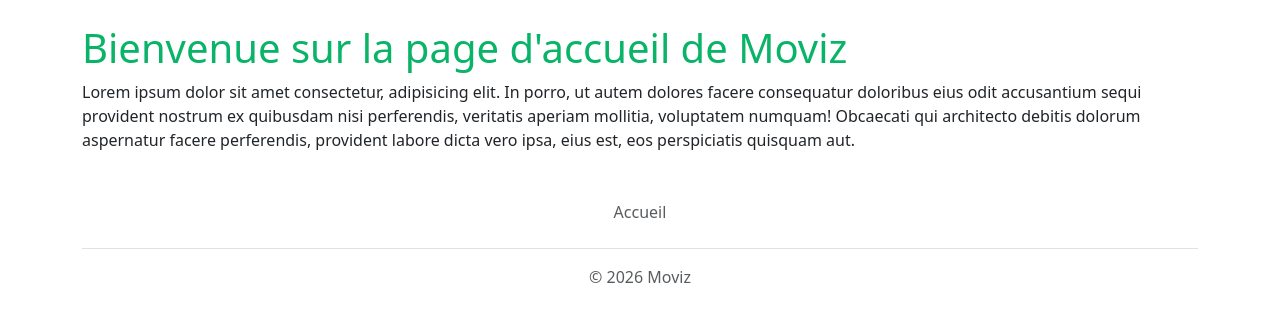
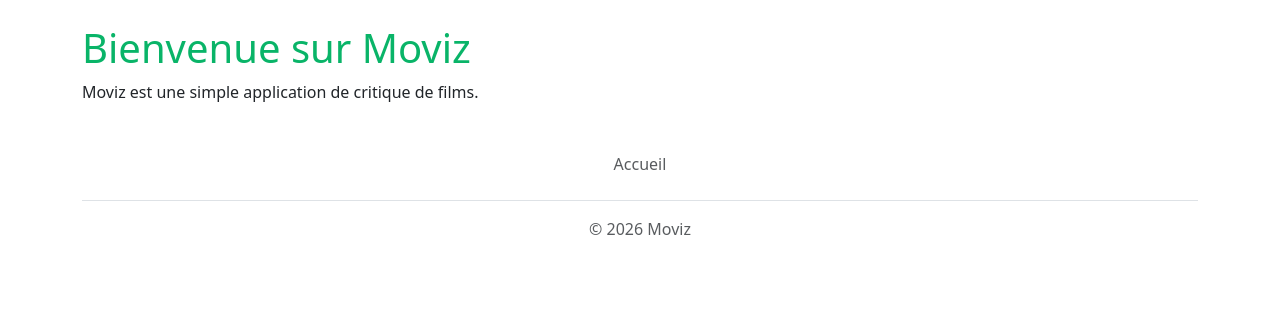
Before and after one commit to Emilien-GIBEAUD/Moviz, a PHP site: page / in a window 1280 px wide. Shown: the part 52-374 px from the top of the page. Run offline with PHP 8.4, Linux system fonts and the light colour scheme; a stand-in replaces the project's code that opens the database connection; some libraries are stand-ins or nearby versions.

Commit message:
Minor update (v0.1.1) on the home page to validate the deployment procedure.

```diff
--- a/templates/page/home.php
+++ b/templates/page/home.php
@@ -2,7 +2,7 @@
 require_once _ROOTPATH_ . '/templates/header.php';
 ?>
 
-<h1>Bienvenue sur la page d'accueil de Moviz</h1>
-<p>Lorem ipsum dolor sit amet consectetur, adipisicing elit. In porro, ut autem dolores facere consequatur doloribus eius odit accusantium sequi provident nostrum ex quibusdam nisi perferendis, veritatis aperiam mollitia, voluptatem numquam! Obcaecati qui architecto debitis dolorum aspernatur facere perferendis, provident labore dicta vero ipsa, eius est, eos perspiciatis quisquam aut.</p>
+<h1>Bienvenue sur Moviz</h1>
+<p>Moviz est une simple application de critique de films.</p>
 
 <?php require_once _ROOTPATH_ . '/templates/footer.php'; ?>
```
